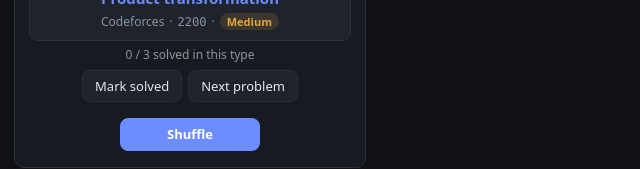
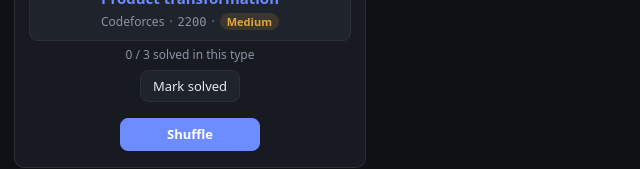
Before and after one commit to from-cero/cp-helper, a React (Vite) app in the folder cp-picker/: page / in a window 1280 px wide. Shown: the part 309-478 px from the top of the page, without its empty margins (0-640 px from the left). Built offline with nearby package versions, Linux system fonts and the light colour scheme.

Commit message:
feat(cp-picker): remove next problem so each type is solved in order

```diff
--- a/cp-picker/src/components/TodayView.tsx
+++ b/cp-picker/src/components/TodayView.tsx
@@ -1,5 +1,5 @@
 import { useState } from "react";
-import { findRecord, pickInType, shuffleDailyPick } from "../lib/daily";
+import { findRecord, shuffleDailyPick } from "../lib/daily";
 import { toggleItem } from "../lib/format";
 import { selectionBlocker, typeProblems } from "../lib/picker";
 import type { ViewProps } from "../useAppData";
@@ -41,17 +41,6 @@ export function TodayView({ data, library, today, update }: ViewProps & { today:
     }
   };
 
-  const next = () => {
-    if (!record) return;
-    const result = pickInType(data, library, today, record.typeId, record.problemId);
-    if (result.kind === "picked") {
-      update({ history: result.history });
-      setNotice(null);
-    } else if (result.kind === "empty") {
-      setNotice({ tone: "info", text: result.reason });
-    }
-  };
-
   const toggleSolved = () => {
     if (record) update({ solved: toggleItem(data.solved, record.problemId) });
   };
@@ -85,14 +74,9 @@ export function TodayView({ data, library, today, update }: ViewProps & { today:
                 {solvedCount} / {entries.length} solved in this type
               </p>
             )}
-            <div className="row">
-              <button type="button" className={isSolved ? "btn btn-success" : "btn"} onClick={toggleSolved}>
-                {isSolved ? "Solved \u2713" : "Mark solved"}
-              </button>
-              <button type="button" className="btn" onClick={next}>
-                Next problem
-              </button>
-            </div>
+            <button type="button" className={isSolved ? "btn btn-success" : "btn"} onClick={toggleSolved}>
+              {isSolved ? "Solved \u2713" : "Mark solved"}
+            </button>
           </>
         ) : (
           <EmptyState title="No problem picked yet">
--- a/cp-picker/src/lib/daily.ts
+++ b/cp-picker/src/lib/daily.ts
@@ -63,12 +63,11 @@ export function pickInType(
   library: Library,
   today: string,
   typeId: string,
-  afterProblemId?: string,
 ): DailyResult {
   const type = library.typeById.get(typeId);
   const category = type ? library.categoryById.get(type.categoryId) : undefined;
   if (!type || !category) return { kind: "empty", reason: "This problem type no longer exists." };
-  const entry = nextUnsolved(typeProblems(library, typeId, data.filters), new Set(data.solved), afterProblemId);
+  const entry = nextUnsolved(typeProblems(library, typeId, data.filters), new Set(data.solved));
   if (!entry) return { kind: "empty", reason: `Every problem in ${type.name} is solved. Shuffle for a new type.` };
   const record = makeRecord(category, type, entry.problem, today);
   return { kind: "picked", record, history: upsertRecord(data.history, record), usedFallback: false };
--- a/cp-picker/src/lib/picker.ts
+++ b/cp-picker/src/lib/picker.ts
@@ -36,17 +36,8 @@ export function typeProblems(library: Library, typeId: string, filters: Filters)
   return (library.problemsByType.get(typeId) ?? []).filter((e) => matchesFilters(e, filters));
 }
 
-export function nextUnsolved(
-  entries: readonly TypeProblem[],
-  solved: ReadonlySet<string>,
-  afterId?: string,
-): TypeProblem | undefined {
-  const start = afterId ? entries.findIndex((e) => e.problem.id === afterId) + 1 : 0;
-  for (let i = 0; i < entries.length; i++) {
-    const entry = entries[(start + i) % entries.length];
-    if (entry && !solved.has(entry.problem.id) && entry.problem.id !== afterId) return entry;
-  }
-  return undefined;
+export function nextUnsolved(entries: readonly TypeProblem[], solved: ReadonlySet<string>): TypeProblem | undefined {
+  return entries.find((e) => !solved.has(e.problem.id));
 }
 
 function filteredCategories(library: Library, filters: Filters): Category[] {
```
Also changed, not shown: 1 other file (tests, documents, lock files or other folders).
